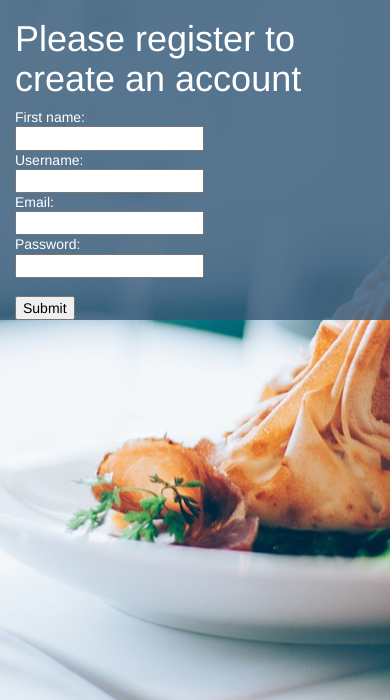
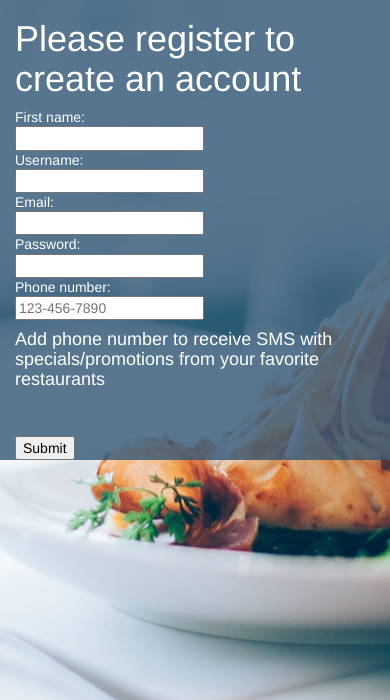
Before and after one commit to letaniaferreira/Dining-hero, a Flask app: page /registration in a window 390 px wide. Shown: the part 73-773 px from the top of the page. Run offline with Flask 2, Linux system fonts and the light colour scheme; some libraries are stand-ins or nearby versions.

Commit message:
add user phone number to all necessary files in app

```diff
--- a/data_10_rest_json.txt
+++ b/data_10_rest_json.txt
@@ -65,7 +65,7 @@
          "Saturday: 11:00 AM \u2013 12:00 AM",
          "Sunday: 11:00 AM \u2013 11:00 PM"
       ],
-      "Thai, Asian, Spicy, Noodles, Soups"
+      ["Thai", "Asian", "Spicy", "Noodles", "Soups"]
    ],
    [
       "ChIJx1ULhNCAhYARSRq9NDWTeqI",
@@ -132,6 +132,6 @@
          "Saturday: 5:00 \u2013 9:15 PM",
          "Sunday: Closed"
       ],
-      "Table cloth, Fine dining, French, Sophisticated"
+      ["Table cloth", "Fine dining", "French", "Sophisticated"]
    ]
 ]
--- a/model.py
+++ b/model.py
@@ -63,6 +63,7 @@ class User(db.Model):
     email = db.Column(db.String(20), nullable=False, unique=False)
     username = db.Column(db.String(15), nullable=False, unique=True)
     password = db.Column(db.String(15), nullable=False, unique=False)
+    phone = db.Column(db.String(12), nullable=True, unique=True)
     user_type = db.Column(db.String(10), nullable=True, unique=False)
 
     rating = db.relationship('Rating')
--- a/server.py
+++ b/server.py
@@ -189,13 +189,14 @@ def confirm_registration():
     password = request.form.get("password")
     fname = request.form.get("fname")
     username = request.form.get("username")
+    phone = request.form.get("phone")
 
     duplicates = db.session.query(User).filter_by(email=email).all()
 
     if duplicates:
         flash("This email is already registered. Please try again with a different email.")
     else:
-        new_user = User(email=email, password=password, fname=fname, username=username)
+        new_user = User(email=email, password=password, fname=fname, username=username, phone=phone)
         db.session.add(new_user)
         db.session.commit()
         flash("You have been registered!")
--- a/static/dininghero.css
+++ b/static/dininghero.css
@@ -29,7 +29,7 @@ a:hover {
 color: #FFCA33;
 }
 
-.submit {
+.forms {
   color: black;
 }
 
--- a/templates/advanced_search.html
+++ b/templates/advanced_search.html
@@ -9,7 +9,7 @@
 <h1>What are you looking for today?</h1>
 
 <form action='/advanced_search'>
-    <div class='submit'>
+    <div class='forms'>
     <input type='text' name='chosen_location' value='location'>
     <input type='submit' />
     </div>
@@ -41,7 +41,7 @@
     <br>
     <input type='radio' name='ambience'>Ambience/Decoration
     </div>
-    <div class='submit'>
+    <div class='forms'>
     <br>
     <input type='submit' />
     </div>
--- a/templates/main_page.html
+++ b/templates/main_page.html
@@ -10,7 +10,7 @@
 <div class"row">
     <div class="col-xs-12 text"></span><h2>What are you in the mood for?</h2>
     <form action='/results'>
-    <div class='submit'>
+    <div class='forms'>
     <input type='text' name='type_of_food' value='Chinese'>
     <input type='submit' />
     </div>
--- a/templates/registration_form.html
+++ b/templates/registration_form.html
@@ -7,21 +7,28 @@
 <h1>Please register to create an account</h1>
 
 <form action="/registration" method=POST>
-
   First name:<br>
+  <div class='forms'>
   <input type="text" name="fname">
-  <br>
+  </div>
   Username:<br>
+  <div class='forms'>
   <input type="text" name="username">
-  <br>
+  </div>
   Email:<br>
+  <div class='forms'>
   <input type="text" name="email">
-  <br>
+  </div>
   Password:<br>
+  <div class='forms'>
   <input type="password" name="password">
+  </div>
+  Phone number:<br>
+  <div class='forms'>
+  <input type="tel" name="phone" placeholder="123-456-7890"> </div><h4>Add phone number to receive SMS with specials/promotions from your favorite restaurants </h4>
   <br>
   <br>
-  <div class='submit'>
+  <div class='forms'>
   <input type="submit" value="Submit">
   </div>
 
--- a/templates/restaurant_details.html
+++ b/templates/restaurant_details.html
@@ -44,7 +44,7 @@ Open hours: {{ hour.open_time}}
   </div>
   <br>
   <br>
-  <div class='submit'>
+  <div class='forms'>
   <textarea rows="4" cols="50" name="user_review">
  ...</textarea>
 
```
Also changed, not shown: templates/login.html (+9 -5 lines), templates/vendors.html (+7 -6 lines).
